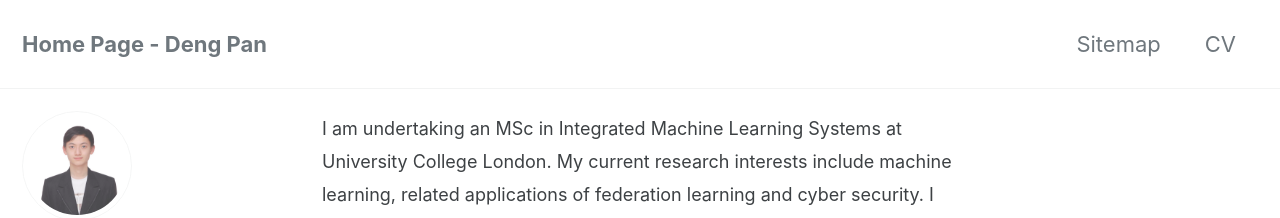
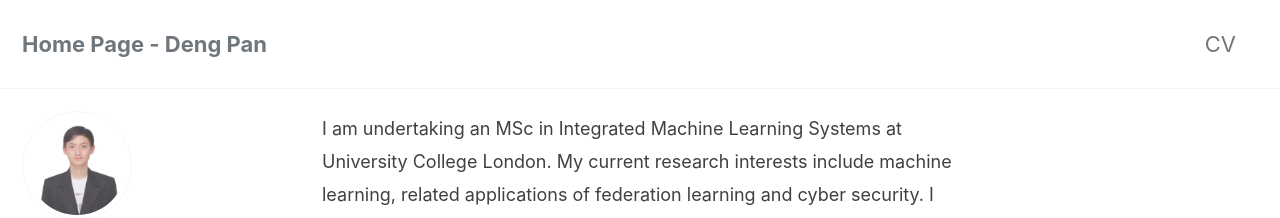
Before and after one commit to Deng-1-Pan/Deng-1-Pan.github.io, a Jekyll site: the page built from index.html, in a window 1280 px wide and 1259 px high. Shown: the top 218 px of the window. Built offline with Jekyll 4.4.1, drawn with Linux system fonts in a browser that asks for light colours; cached includes are drawn as plain includes.

Commit message:
Update the correct CV format

```diff
--- a/_data/navigation.yml
+++ b/_data/navigation.yml
@@ -8,7 +8,5 @@
   #   url: /year-archive/
   # - title: "Sample Collections"
   #   url: /collection-archive/
-  - title: "Sitemap"
+  - title: "CV"
     url: /Awesome_CV.pdf
-  - title: "CV"
-    url: /docs_store/myCV.pdf
```
Also changed, not shown: 1 other file.
